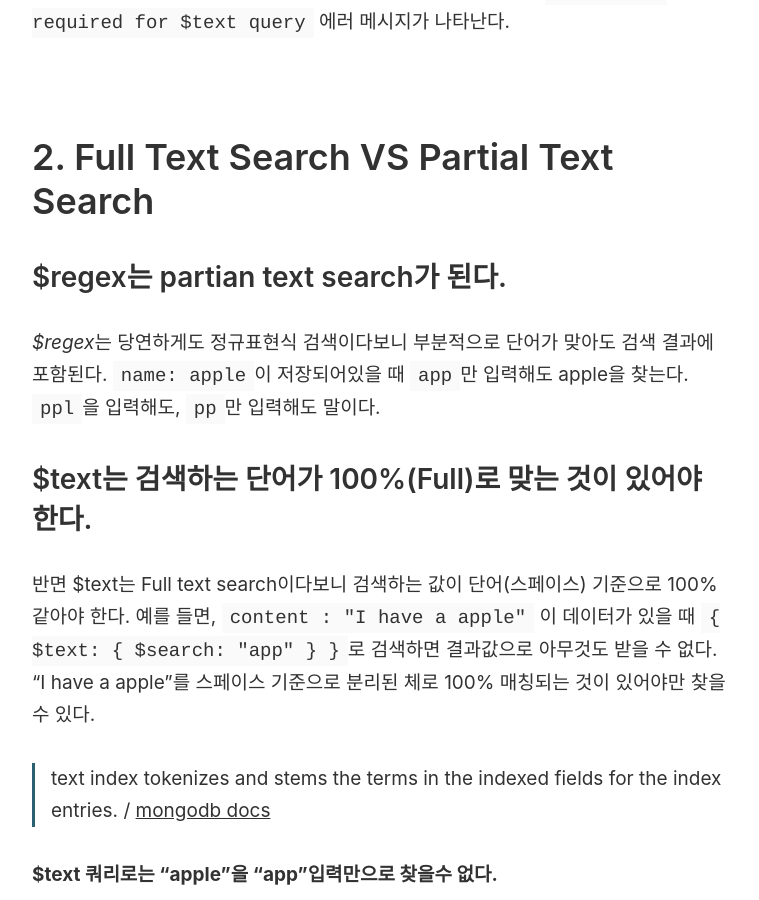
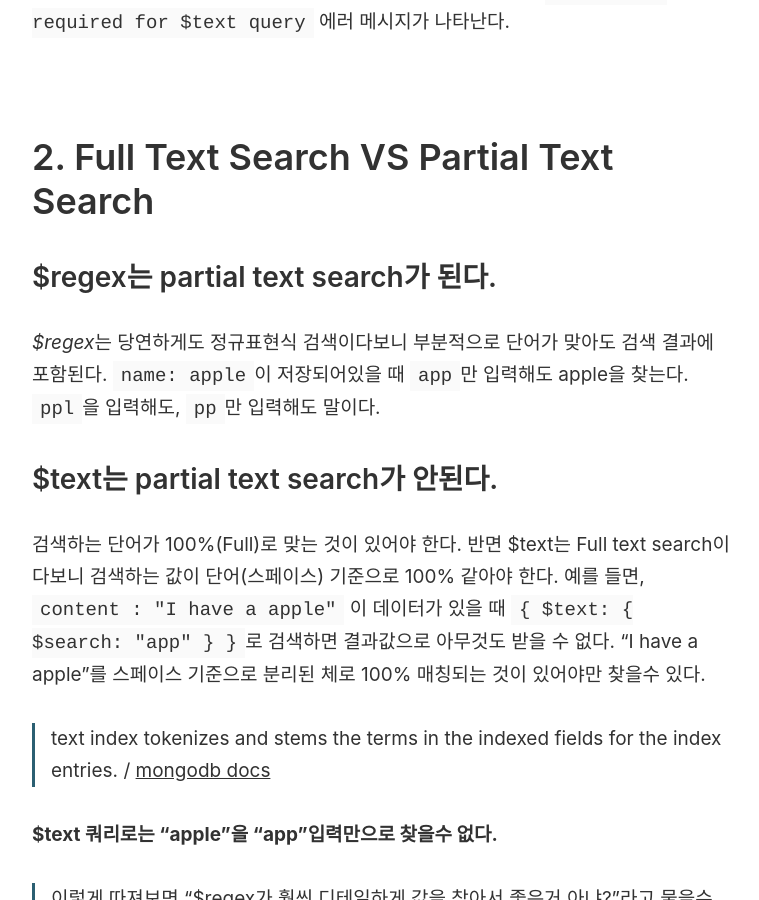
Before and after one commit to dont-think-about-too-much/dont-think-about-too-much.github.io, a Jekyll site: the page built from _posts/2022-01-02-text-vs-regex.md, in a window 1280 px wide and 900 px high, scrolled down 1855 px. Shown: the whole window, without its empty margins (259-1018 px from the left). Built offline with Jekyll 4.4.1, drawn with Linux system fonts in a browser that asks for light colours; comment, search, counter and statistics services are not loaded.

Commit message:
Update 2022-01-02-text-vs-regex.md

````diff
--- a/_posts/2022-01-02-text-vs-regex.md
+++ b/_posts/2022-01-02-text-vs-regex.md
@@ -10,9 +10,8 @@ tags: [Database, Backend]
 -----
 <br>
 
-몽고DB에서 String의 부분을 가지고 검색할때 이용하는 두가지가 **"$text"와 "$regex" 이다.**
+몽고DB에서 String의 부분을 가지고 검색할때 이용하는 두가지가 **"$text"와 "$regex" 이다.** 간단한 용례를 이렇다.
 
-간단한 용례를 이렇다.
 ### $regex 용례
 ```ts
 // $regex
@@ -21,6 +20,8 @@ const searchResult = await Model.find({
     $text: { $search: "apple", $caseSensitive: false }
 });
 ```
+
+<br>
 
 ### $text 용례
 ```ts
@@ -53,10 +54,11 @@ UserSchema.index({email: “text”,name: “text”}, {weights: {email: 1,name:
 <br>
 
 # 2. Full Text Search VS Partial Text Search
-## $regex는 partian text search가 된다.
+## $regex는 partial text search가 된다.
 *$regex*는 당연하게도 정규표현식 검색이다보니 부분적으로 단어가 맞아도 검색 결과에 포함된다. `name: apple`이 저장되어있을 때 `app`만 입력해도 apple을 찾는다. `ppl`을 입력해도, `pp`만 입력해도 말이다.
 
-## $text는 검색하는 단어가 100%(Full)로 맞는 것이 있어야 한다.
+## $text는 partial text search가 안된다.
+검색하는 단어가 100%(Full)로 맞는 것이 있어야 한다.
 반면 $text는 Full text search이다보니 검색하는 값이 단어(스페이스) 기준으로 100% 같아야 한다. 예를 들면, `content : "I have a apple"` 이 데이터가 있을 때 `{ $text: { $search: "app" } }`로 검색하면 결과값으로 아무것도 받을 수 없다. "I have a apple"를 스페이스 기준으로 분리된 체로 100% 매칭되는 것이 있어야만 찾을수 있다.
 
 > text index tokenizes and stems the terms in the indexed fields for the index entries. / [mongodb docs](https://docs.mongodb.com/manual/core/index-text/)
````
